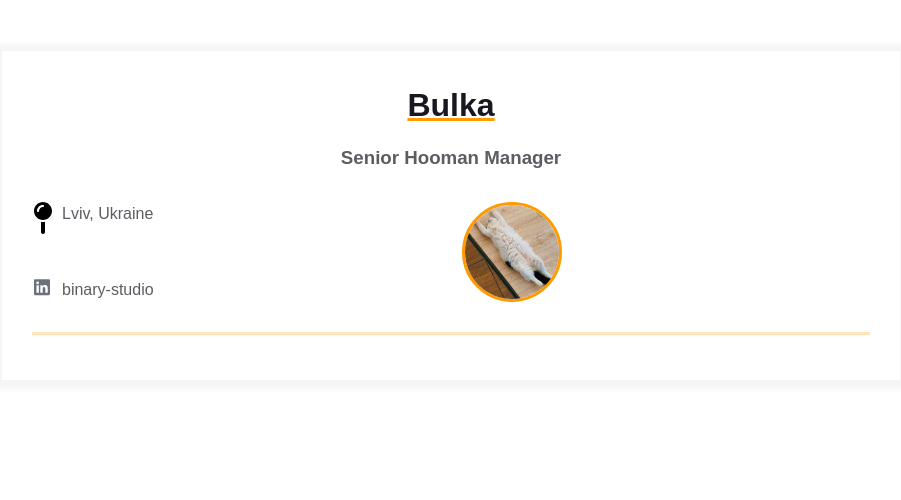
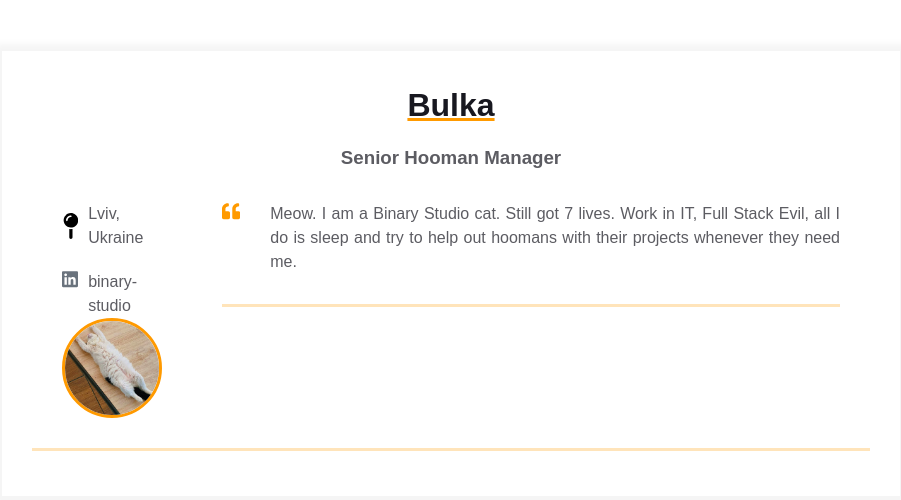
Before and after one commit to Daniil-gith/homepage, a plain HTML site: page index.html in a window 1280 px wide. Shown: the whole page, without its empty margins (189-1090 px from the left). Drawn offline with Linux system fonts and the light colour scheme.

Commit message:
Added intro block about cat

```diff
--- a/index.html
+++ b/index.html
@@ -13,8 +13,8 @@
             <div class="resume__block">
               <h1 class="contact-info__header">Bulka</h1>
               <h3 class="contact-info__sub-header">Senior Hooman Manager</h3>
-
               <div class="contact_info_container fh">
+                <div class="container">
                 <div class="contact-info__block">
                     <a href="" rel="author" class="contact-info__item">
                         <div class="contact-info__item-icon-wrapper">
@@ -42,6 +42,24 @@
 
                 <div class="contact-info__block"></div>
               </div>
+              <div class="container">
+                <div class="resume__block">
+                  <div class="intro">
+                    <div class="intro__icon-wrapper">
+                      <svg class="intro__icon" xmlns="http://www.w3.org/2000/svg" viewBox="0 0 512 512">
+                        <path
+                          d="M464 256h-80v-64c0-35.3 28.7-64 64-64h8c13.3 0 24-10.7 24-24V56c0-13.3-10.7-24-24-24h-8c-88.4 0-160 71.6-160 160v240c0 26.5 21.5 48 48 48h128c26.5 0 48-21.5 48-48V304c0-26.5-21.5-48-48-48zm-288 0H96v-64c0-35.3 28.7-64 64-64h8c13.3 0 24-10.7 24-24V56c0-13.3-10.7-24-24-24h-8C71.6 32 0 103.6 0 192v240c0 26.5 21.5 48 48 48h128c26.5 0 48-21.5 48-48V304c0-26.5-21.5-48-48-48z">
+                        </path>
+                      </svg>
+                    </div>
+                    <p class="intro_text">Meow.
+                      I am a Binary Studio cat. Still got 7 lives. Work in IT, Full Stack Evil,
+                      all I do is sleep and try to help out hoomans with their projects whenever
+                      they need me.
+                    </p>
+                  </div>
+                </div>
+              </div>
             </div>
           </div>
         </div>
```
